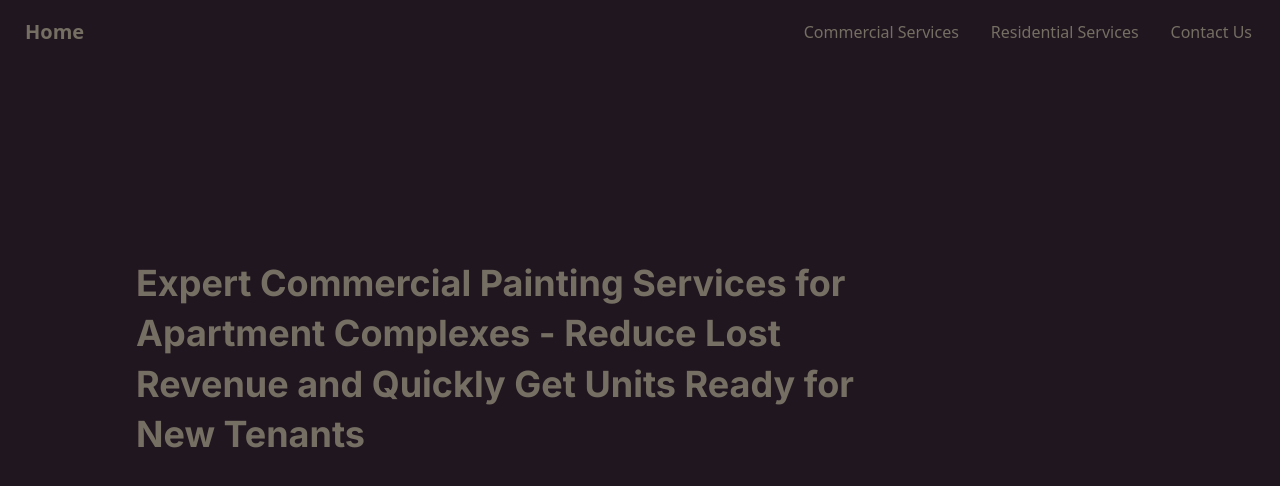
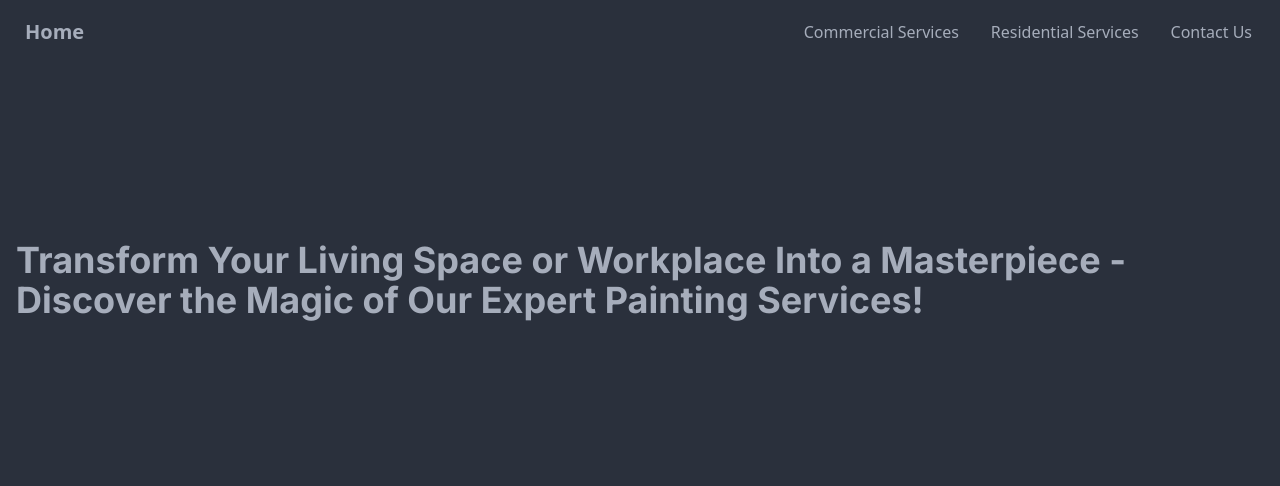
Before and after one commit to bitcode/jrpaintingservices, a Next.js app: page / in a window 1280 px wide. Shown: the top 486 px of the page. Built offline with nearby package versions, Linux system fonts and the light colour scheme.

Commit message:
got diasyui themes working, fixed routing, continue editing hero content and creating copy

```diff
--- a/app/layout.tsx
+++ b/app/layout.tsx
@@ -11,7 +11,6 @@ export default function RootLayout({
   children: React.ReactNode
   className?: string
 }) {
-    console.log('Recieved classname', className);
   return (
     <>
       <NavBar />
--- a/pages/CommercialServices/index.tsx
+++ b/pages/CommercialServices/index.tsx
@@ -2,7 +2,7 @@ import React from 'react';
 
 const CommercialServices: React.FC = () => {
   return (
-    <div className="flex flex-col items-center justify-center min-h-screen py-2">
+    <div className="flex flex-col items-center justify-center py-40">
       <h1 className="text-4xl font-bold">Welcome to the CommercialServices</h1>
       <p className="mt-2 text-xl">This is the homepage of our Next.js application.</p>
     </div>
--- a/pages/ContactUs/index.tsx
+++ b/pages/ContactUs/index.tsx
@@ -2,7 +2,7 @@ import React from 'react';
 
 const ContactUs: React.FC = () => {
   return (
-    <div className="flex flex-col items-center justify-center min-h-screen py-2">
+    <div className="flex flex-col items-center justify-center py-40">
       <h1 className="text-4xl font-bold">Welcome to the ContactUs</h1>
       <p className="mt-2 text-xl">This is the homepage of our Next.js application.</p>
     </div>
--- a/pages/ResidentialServices/index.tsx
+++ b/pages/ResidentialServices/index.tsx
@@ -2,7 +2,7 @@ import React from 'react';
 
 const ResidentialServices: React.FC = () => {
   return (
-    <div className="flex flex-col items-center justify-center min-h-screen py-2">
+    <div className="flex flex-col items-center justify-center py-40">
       <h1 className="text-4xl font-bold">Welcome to the ResidentialServices</h1>
       <p className="mt-2 text-xl">This is the homepage of our Next.js application.</p>
     </div>
--- a/pages/index.tsx
+++ b/pages/index.tsx
@@ -2,9 +2,12 @@ import React from 'react';
 
 const HomePage: React.FC = () => {
   return (
-    <div className="hero dark flex flex-col items-center justify-center min-h-screen py-2">
-      <h1 className="hero-content text-4xl font-bold absolute w-[800px] h-[335px] left-[120px] top-[191px] leading-[140%]">Expert Commercial Painting Services for Apartment Complexes - Reduce Lost Revenue and Quickly Get Units Ready for New Tenants</h1>
+    <>
+    <div className="hero dark flex flex-col items-center justify-center py-40">
+      <h1 className="hero-content text-4xl font-bold">Transform Your Living Space or Workplace Into a Masterpiece - Discover the Magic of Our Expert Painting Services!</h1>
     </div>
+    </>
+
   );
 };
 
--- a/tailwind.config.js
+++ b/tailwind.config.js
@@ -11,6 +11,6 @@ module.exports = {
   },
   plugins: [require("daisyui")],
   daisyui: {
-    themes: ["coffee"],
+    themes: ["dark"],
 },
 }
```
